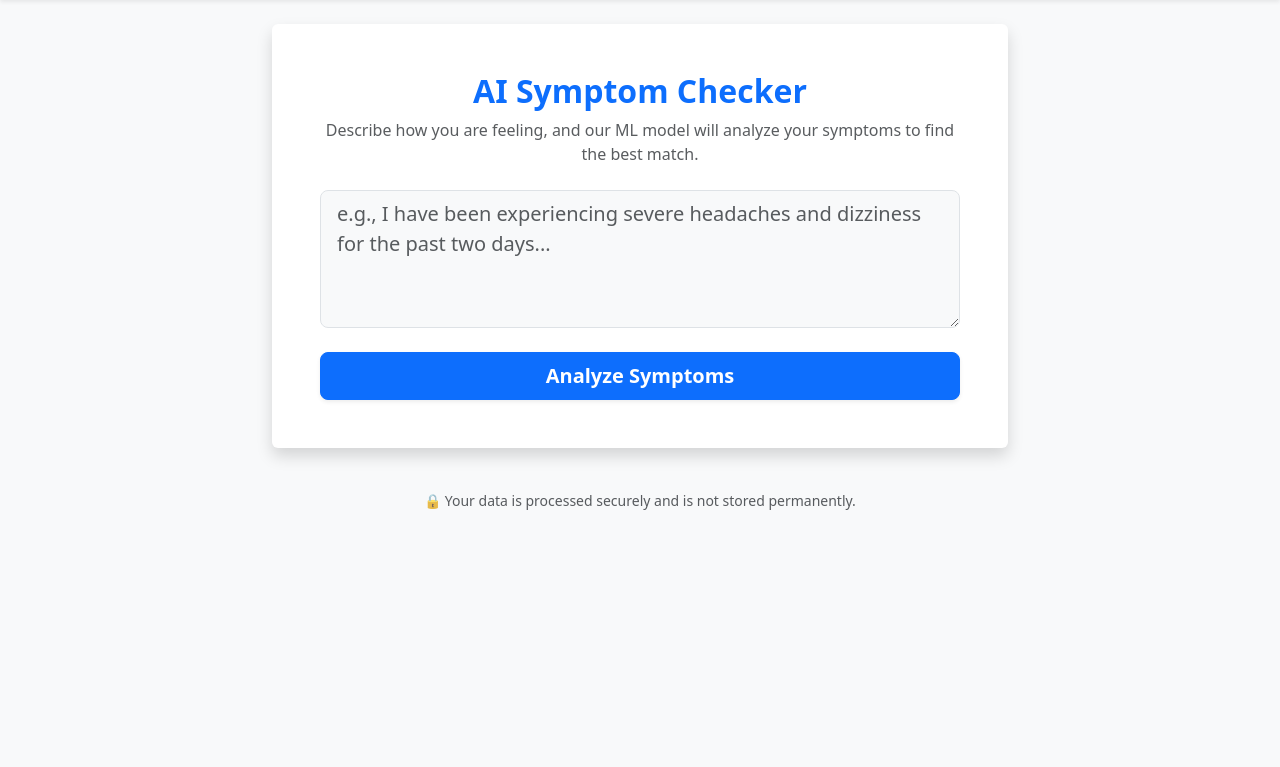
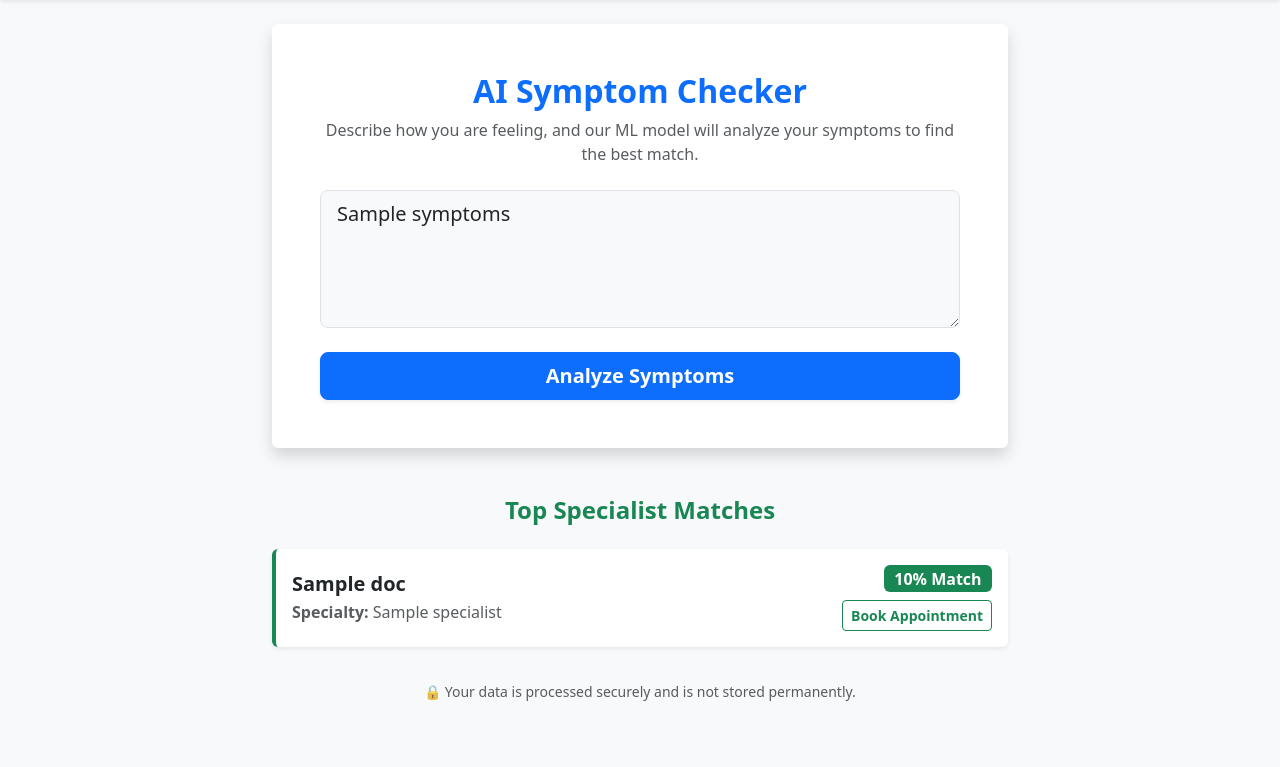
Before and after one commit to Viper2911/MediBook-System, a Flask app: template templates/search.html in a window 1280 px wide. Shown: the part 56-823 px from the top of the page. Before the commit the page ends 566 px from the top, so only its background shows below. Run offline with Flask 3, Linux system fonts and the light colour scheme; the template is opened without the code that fills it: most values are stand-ins (such as "Sample title", 1, 10 or a date in 2020); parts of the project's set-up code (start-up, migrations or seed data) failed here and were passed over.

Commit message:
Recommendation Result show format changes

```diff
--- a/app.py
+++ b/app.py
@@ -99,10 +99,10 @@ def dashboard():
 @login_required
 def search():
     recommended_doctors = []
-
+    user_input=""
     if request.method == 'POST':
         symptoms = request.form.get('symptoms')
-
+        user_input=symptoms
         if symptoms:
             user_vector = tfidf.transform([symptoms])
             similarity_scores = cosine_similarity(user_vector, tfidf_matrix).flatten()
@@ -119,7 +119,7 @@ def search():
             if not recommended_doctors:
                 flash("We couldn't find a strong match for those symptoms. Please try describing them differently.")
 
-    return render_template('search.html', doctors=recommended_doctors)
+    return render_template('search.html', doctors=recommended_doctors,symptoms=user_input)
 
 if __name__ == '__main__':
     app.run(debug=True)
--- a/requirements.txt
+++ b/requirements.txt
@@ -3,7 +3,7 @@ Flask-Login==0.6.3
 Flask-SQLAlchemy==3.1.1
 joblib==1.4.2
 pandas==2.2.2
-scikit-learn==1.4.2
+scikit-learn==1.6.1
 Werkzeug==3.0.3
 pytest==8.2.0
 mutatest==3.1.0
--- a/templates/search.html
+++ b/templates/search.html
@@ -11,7 +11,7 @@
 
                 <form method="POST">
                     <div class="mb-4">
-                        <textarea name="symptoms" class="form-control form-control-lg bg-light" rows="4" placeholder="e.g., I have been experiencing severe headaches and dizziness for the past two days..." required></textarea>
+                        <textarea name="symptoms" class="form-control form-control-lg bg-light" rows="4" placeholder="e.g., I have been experiencing severe headaches and dizziness for the past two days..." required>{% if symptoms %}{{ symptoms }}{% endif %}</textarea>
                     </div>
                     <button type="submit" class="btn btn-primary btn-lg w-100 fw-bold shadow-sm">
                         Analyze Symptoms
@@ -20,11 +20,36 @@
             </div>
         </div>
 
+        {% if doctors %}
+        <div class="mt-5">
+            <h4 class="fw-bold text-success mb-4 text-center">Top Specialist Matches</h4>
+
+            {% for doc in doctors %}
+            <div class="card shadow-sm border-0 mb-3 border-start border-success border-4">
+                <div class="card-body d-flex justify-content-between align-items-center">
+                    <div>
+                        <h5 class="fw-bold text-dark mb-1">{{ doc.Doctor_Name }}</h5>
+                        <p class="text-muted mb-0">
+                            <strong>Specialty:</strong> {{ doc.Specialist }} <br>
+                        </p>
+                    </div>
+                    <div class="text-end">
+                        <span class="badge bg-success fs-6 mb-2">{{ doc.match_score }}% Match</span><br>
+                        <button class="btn btn-outline-success btn-sm fw-bold">Book Appointment</button>
+                    </div>
+                </div>
+            </div>
+            {% endfor %}
+
+        </div>
+        {% endif %}
+
         <div class="card border-0 bg-transparent text-center mt-3">
             <div class="card-body text-muted">
                 <small>🔒 Your data is processed securely and is not stored permanently.</small>
             </div>
         </div>
+
     </div>
 </div>
 {% endblock %}
```
